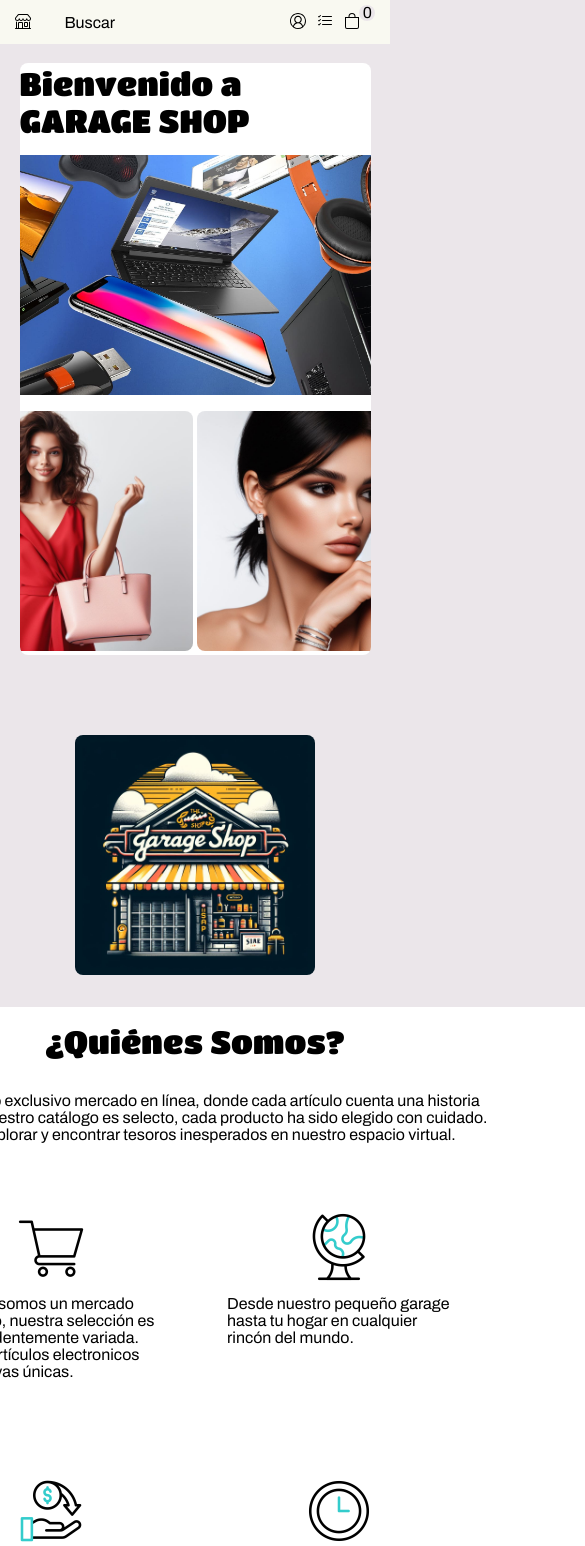
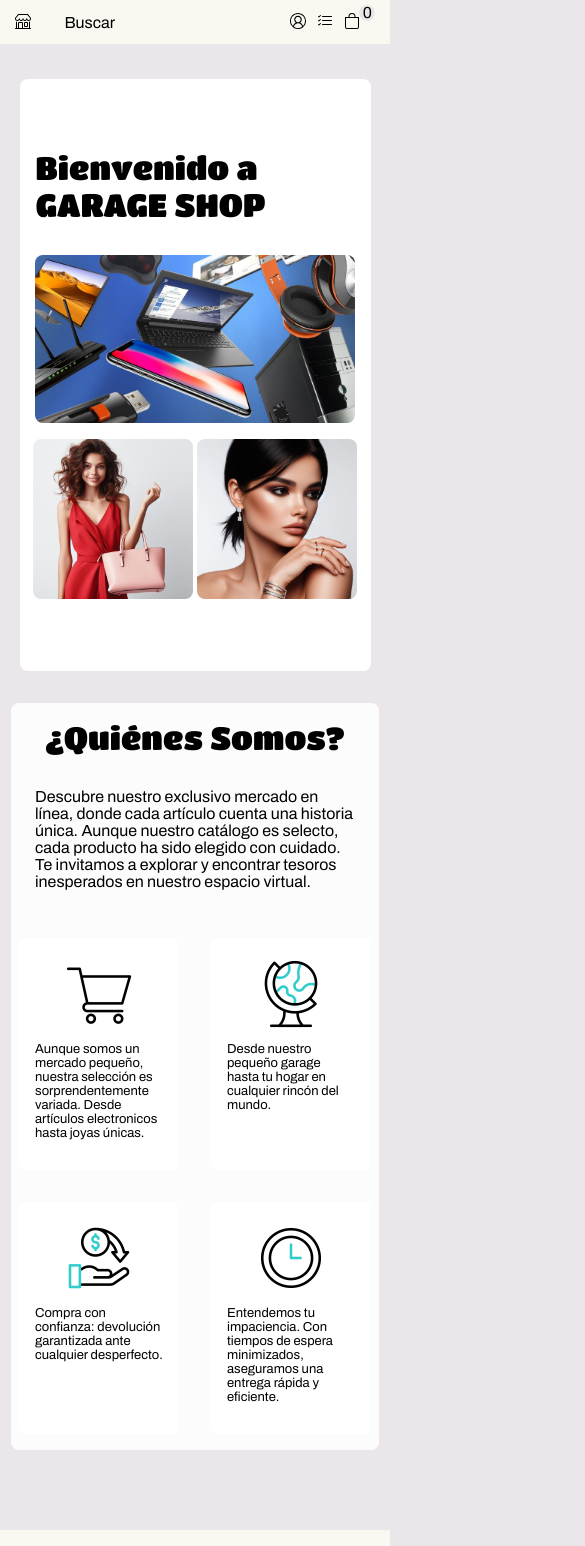
Before and after one commit to MacDuki/Ecommerce-react, a React (Vite) app: page / in a window 390 px wide. Shown: the top 1546 px of the page, 585 px wide, since content can reach past the window. Built offline with nearby package versions, Linux system fonts and the light colour scheme; no server answers.

Commit message:
Finalizo sección home mobile

```diff
--- a/src/Pages/Home/Home.css
+++ b/src/Pages/Home/Home.css
@@ -127,3 +127,22 @@
 	align-items: center;
 	justify-content: center;
 }
+
+@media (max-width: 800px) {
+	.welcome-section {
+		margin-top: 1rem;
+	}
+
+	.welcome-section h1 {
+		margin-bottom: 1rem;
+		padding-left: 1rem;
+	}
+
+	.electronic-box-container img {
+		max-width: 20rem;
+	}
+
+	.two-boxes-container img {
+		max-width: 10rem;
+	}
+}
--- a/src/Pages/Home/QuienesSomos.css
+++ b/src/Pages/Home/QuienesSomos.css
@@ -3,7 +3,7 @@
 	min-height: 30rem;
 	width: 50rem;
 	height: auto;
-	background-color: #ffffff;
+	background-color: #fcfcfc;
 	display: flex;
 	align-items: center;
 	justify-content: center;
@@ -77,3 +77,21 @@
 	object-fit: contain;
 	margin-bottom: 0.5rem;
 }
+
+@media (max-width: 800px) {
+	.quienesSomos-section {
+		max-width: 23rem;
+	}
+	.quienes-info p {
+		max-width: 20rem;
+		width: auto;
+	}
+	.linea-quienes div {
+		max-width: 8rem;
+	}
+
+	.linea-quienes div p {
+		max-width: 8rem;
+		font-size: small;
+	}
+}
--- a/src/Pages/Home/Span.css
+++ b/src/Pages/Home/Span.css
@@ -12,3 +12,13 @@
 	object-fit: contain;
 	border-radius: 0.5rem;
 }
+
+@media (max-width: 800px) {
+	.middle-span-home {
+		display: none;
+	}
+
+	.middle-span-home img {
+		display: none;
+	}
+}
```
